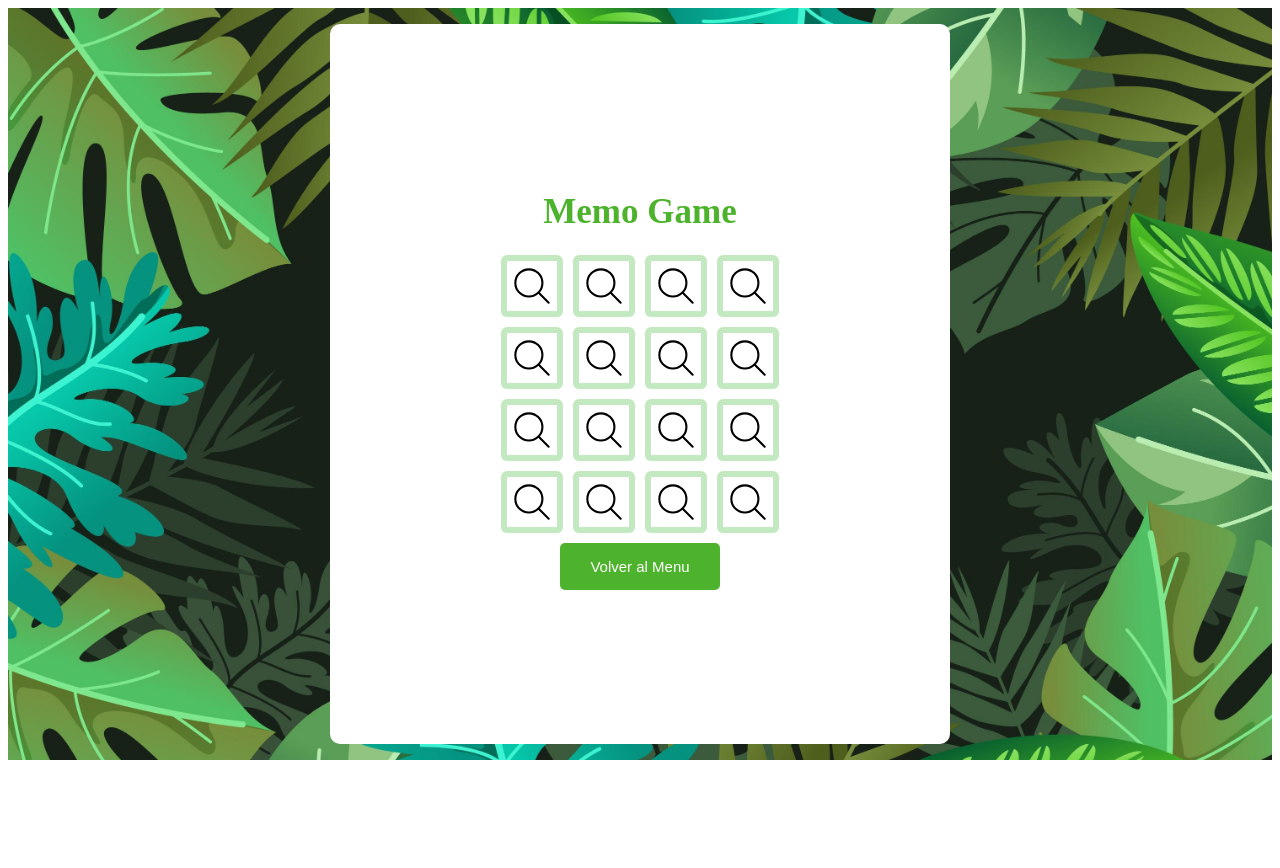
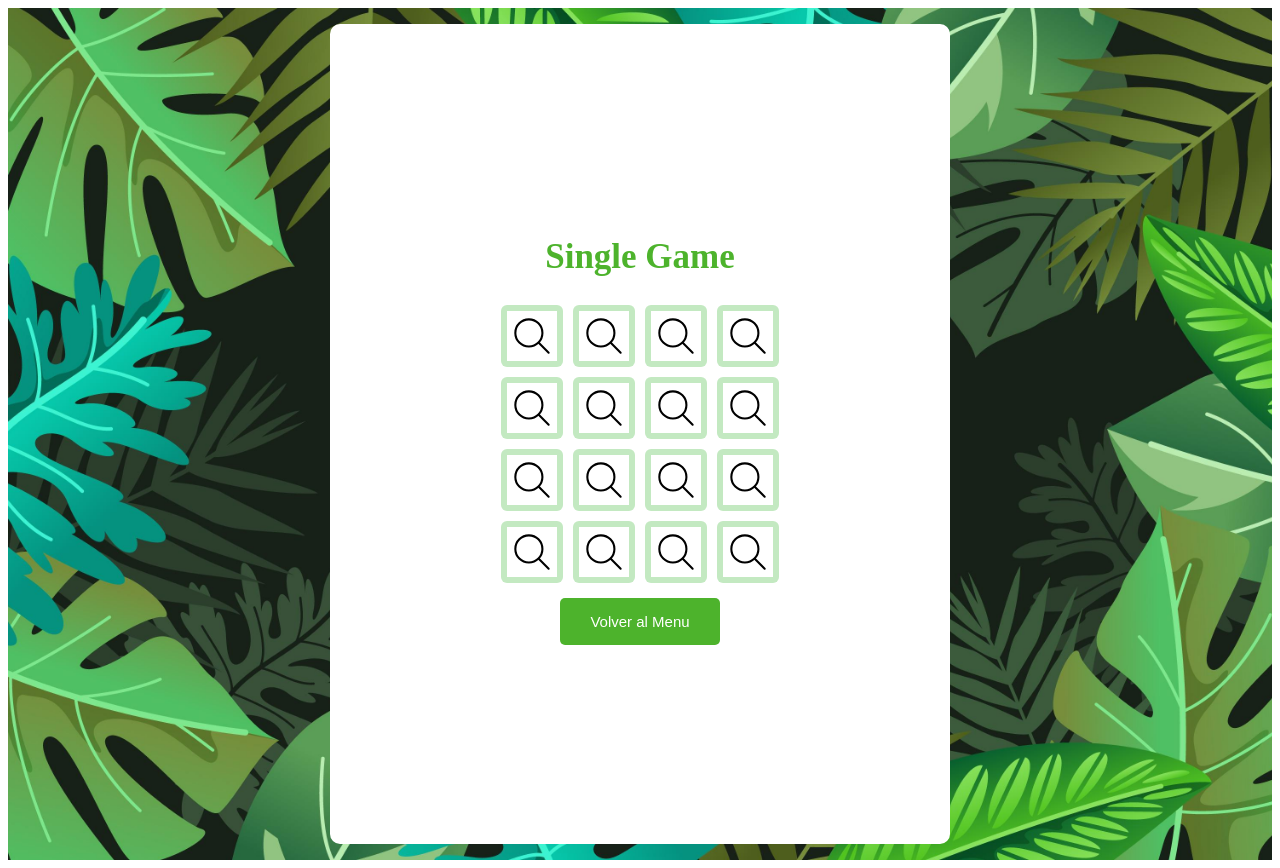
Before and after one commit to Vaqui26/unq-ui-nicolas-vaccaro-trabajo-final, a React (Vite) app in the folder memoTestGame/: page / in a window 1280 px wide. Both pictures are taken after a click on the button "Iniciar Juego". Before the commit the page ends 800 px from the top, so only its background shows below. Built offline with nearby package versions, Linux system fonts and the light colour scheme.

Commit message:
Multiplayer funcionando con pantalla de Win

```diff
--- a/memoTestGame/src/components/BackGround/mixins.js
+++ b/memoTestGame/src/components/BackGround/mixins.js
@@ -12,7 +12,7 @@ const Container = styled.div`
   text-align: center;
   background-color: white;
   width: 600px;
-  height: 700px;
+  height: 800px;
   border-radius: 10px;
   padding: 10px;
   display: flex;
--- a/memoTestGame/src/components/GameBoard/index.jsx
+++ b/memoTestGame/src/components/GameBoard/index.jsx
@@ -1,19 +1,21 @@
 import React, { useEffect, useState } from 'react';
 import Card from '../Card/index.jsx';
 import { useGameContext } from '../../context/gameContext.jsx';
-import { suffleArray, duplicateArrayCards, setBodyCards} from '../../utils/dataCard.js';
-import { Container, Grid, Title, ButtonBack } from './mixins.js';
+import { suffleArray, duplicateArrayCards, setBodyCards,} from '../../utils/dataCard.js';
+import { Container, Grid, Title, ButtonBack, ScoreBox, ScoreBody, PlayerName, PlayerScore, TurnIndicator} from './mixins.js';
 import BackGround from '../BackGround/';
 
 
 const GameBoard = () => {
-    const { difficulty, resetGame, winGame} = useGameContext();
+    const { difficulty, resetGame, winGame, mode, setWinGame} = useGameContext();
     const [cards, setCards] = useState([]);
     const [flippedCards, setFlippedCards] = useState([]);
     const [isDisabled, setDisabled] = useState(false);
+    const [scores, setScores] = useState({ player1: 0, player2: 0 });
+    const [turn, setTurn] = useState(1);
 
     useEffect(() => {
-      const cardCount = difficulty === 'easy' ? 8 : difficulty === 'medium' ? 18 : 32;
+      const cardCount = difficulty === 'Facil' ? 8 : difficulty === 'Medio' ? 18 : 32;
       const duplicateCards = duplicateArrayCards(cardCount);
       const newCards = suffleArray(duplicateCards);
       setCards(setBodyCards(newCards));
@@ -35,16 +37,21 @@ const GameBoard = () => {
               setDisabled(true)
               const [firstCard, secondCard] = newFlippedCards
 
-              if(firstCard.img === secondCard.img){
+              if(firstCard.alt === secondCard.alt){
                   firstCard.matched = true;
                   secondCard.matched = true;
                   setDisabled(false);
+                  setScores((prevScores) => ({
+                    ...prevScores,
+                    [`player${turn}`]: prevScores[`player${turn}`] + 1,
+                  }));
               }else{
                   setTimeout(() =>{
                       firstCard.flipped = false;
                       secondCard.flipped = false;
                       setCards(cards);
                       setDisabled(false);
+                      setTurn(turn === 1 ? 2 : 1);
                   }, 900);
               }
               setFlippedCards([])
@@ -53,14 +60,32 @@ const GameBoard = () => {
       }
       if(cards.every(card => card.matched)){
           setDisabled(true);
-          winGame()
+          if(mode === 'multiplayer'){
+            setWinGame(scores.player1,scores.player2);
+          }else{
+            winGame();
+          }
+
       }
 
   }
     return (
-      <BackGround>
+      <>
+        <BackGround>
         <Container>
-        <Title>Memo Game</Title>
+        { mode === 'multiplayer' ?
+        <ScoreBody >
+          <ScoreBox>
+          <PlayerScore>Puntaje</PlayerScore>
+          <PlayerName>Jugador1 : {scores.player1}</PlayerName>
+          <PlayerName>Jugador2 : {scores.player2}</PlayerName>
+          </ScoreBox>
+          <TurnIndicator>
+          <p>Turno de : Jugador{turn}</p>
+          </TurnIndicator>
+        </ScoreBody>
+        : <Title>Single Game</Title>
+        }
         <Grid lengthCards={cards.length}>
           {cards.map((card, index) => (
             <Card key={index} card={card} handleCardClick= {handleCardClick}/>
@@ -69,6 +94,8 @@ const GameBoard = () => {
         </Container>
         <ButtonBack onClick={() => resetGame()}>Volver al Menu</ButtonBack>
       </BackGround>
+      </>
+
     );
   };
 
--- a/memoTestGame/src/components/GameBoard/mixins.js
+++ b/memoTestGame/src/components/GameBoard/mixins.js
@@ -1,7 +1,9 @@
 import styled from 'styled-components'
 
 const Container = styled.div`
-  text-align: center;
+  display: flex;
+  flex-direction: column;
+  align-items: center;
 `;
 
 const Grid = styled.div`
@@ -9,6 +11,7 @@ const Grid = styled.div`
   grid-template-columns: ${({ lengthCards }) =>
     `repeat(${Math.ceil(Math.sqrt(lengthCards))}, 1fr)`};
   gap: 10px;
+  padding: 5px;
 `;
 
 const Title = styled.h1`
@@ -30,4 +33,40 @@ const ButtonBack = styled.button`
     background-color: #ee1717;
   }
 `
-export {Container, Grid, Title, ButtonBack}
+const ScoreBody = styled.div`
+  display: flex;
+  justify-content: space-evenly;
+  align-items: center;
+  background-color: #59e560;
+  border-radius: 12px;
+  padding: 5px;
+  width: 500px;
+  height: 150px;
+`;
+const ScoreBox = styled.div`
+  background-color: #85ff8b;
+  border-radius: 12px;
+  padding-left: 10px;
+  padding-right: 10px;
+`
+const PlayerName = styled.p`
+  font-size: 20px;
+  font-weight: 5px;
+`;
+
+const PlayerScore = styled.p`
+  font-size: 20px;
+`;
+const TurnIndicator = styled.div`
+display: flex;
+  justify-content: center;
+  align-items: center;
+  background-color: #ffcc00;
+  color: #2c3e50;
+  font-size: 1rem;
+  font-weight: bold;
+  padding: 10px 20px;
+  border-radius: 8px;
+  text-align: center;
+`;
+export {Container, Grid, Title, ButtonBack, ScoreBody, ScoreBox, PlayerName, PlayerScore, TurnIndicator}
--- a/memoTestGame/src/components/Menu/index.jsx
+++ b/memoTestGame/src/components/Menu/index.jsx
@@ -6,7 +6,7 @@ import BackGround from '../BackGround';
 const Menu = () => {
     const { startGame } = useGameContext();
     const [mode, setMode] = useState('single');
-    const [difficulty, setDifficulty] = useState('easy');
+    const [difficulty, setDifficulty] = useState('Facil');
 
     return (
         <BackGround>
@@ -15,9 +15,9 @@ const Menu = () => {
             <Button active={mode === 'single'} onClick={() => setMode('single')}>Un jugador</Button>
             <Button active={mode === 'multiplayer'} onClick={() => setMode('multiplayer')}>Dos jugadores</Button>
           <MiniTitle>Dificultad</MiniTitle>
-            <Button active={difficulty === 'easy'} onClick={() => setDifficulty('easy')}>Fácil</Button>
-            <Button active={difficulty === 'medium'} onClick={() => setDifficulty('medium')}>Medio</Button>
-            <Button active={difficulty === 'hard'} onClick={() => setDifficulty('hard')}>Difícil</Button>
+            <Button active={difficulty === 'Facil'} onClick={() => setDifficulty('Facil')}>Fácil</Button>
+            <Button active={difficulty === 'Medio'} onClick={() => setDifficulty('Medio')}>Medio</Button>
+            <Button active={difficulty === 'Dificil'} onClick={() => setDifficulty('Dificil')}>Difícil</Button>
           <ButtonStart onClick={() => startGame(mode, difficulty)}>Iniciar Juego</ButtonStart>
         </BackGround>
     );
--- a/memoTestGame/src/components/WinScreen/index.jsx
+++ b/memoTestGame/src/components/WinScreen/index.jsx
@@ -6,7 +6,7 @@ import BackGround from '../BackGround';
 
 const WinScreen = () => {
 
-    const { resetGame, mode } = useGameContext();
+    const { resetGame, mode, playerWin, score, difficulty } = useGameContext();
 
     return(
 
@@ -16,11 +16,11 @@ const WinScreen = () => {
             <ScoreContainer>
             { mode === 'multiplayer' ?
             <>
-                <TextScore>Puntuacion:</TextScore>
-                <TextScore>8</TextScore>
+                <TextScore>Ganador : Jugador{playerWin}</TextScore>
+                <TextScore>Puntuacion Total : {score}</TextScore>
             </>
             :
-            <TextScore>Ganaste SinglePlayer</TextScore>
+            <TextScore>Ganaste el nivel {difficulty}</TextScore>
             }
             </ScoreContainer>
             <ButtonBack onClick={() => resetGame()}>Volver al Menu</ButtonBack>
--- a/memoTestGame/src/components/WinScreen/mixins.js
+++ b/memoTestGame/src/components/WinScreen/mixins.js
@@ -1,22 +1,20 @@
 import styled from "styled-components";
 
 const Title = styled.p`
-    font-family: 'Poppins';
     font-size: 50px;
-    color : #65dc35;
+    color : #2bc41c;
 `
 const TextScore = styled.p`
-    font-family: 'Monterray';
-    font-size: 25px;
+    font-weight: 400;
+    line-height: 28px;
+    font-size: 30px;
 `
 const Image = styled.img`
-    width: 200px;
-    height: 200px;
+    width: 350px;
+    height: 350px;
     object-fit: cover;
 `
 const ScoreContainer = styled.div`
-    display: flex;
-    justify-content: space-between;
 `
 const ButtonBack = styled.button`
   margin: 10px;
--- a/memoTestGame/src/context/gameContext.jsx
+++ b/memoTestGame/src/context/gameContext.jsx
@@ -3,13 +3,16 @@ import React, { createContext, useContext, useState } from 'react';
 const GameContext = createContext();
 
 export const GameProvider = ({ children }) => {
-  const [difficulty, setDifficulty] = useState('easy');
+  const [difficulty, setDifficulty] = useState('Facil');
   const [mode, setMode] = useState('single');
   const [gameState, setGameState] = useState('Menu');
+  const [playerWin, setPlayerWin] = useState(1)
+  const [score, setScore] = useState(0)
 
   const startGame = (selectedMode, selectedDifficulty) => {
     setMode(selectedMode);
     setDifficulty(selectedDifficulty);
+    setScore(0);
     setGameState('Start');
   };
 
@@ -20,9 +23,26 @@ export const GameProvider = ({ children }) => {
   const winGame = () => {
     setGameState('Win');
   }
+  const setWinGame = (score1,score2) =>{
+    if(score1 > score2){
+      setScore(score1);
+      setPlayerWin(1);
+    }else{
+      setScore(score2);
+      setPlayerWin(2);
+    }
+    setGameState('Win');
+
+  }
 
   return (
-    <GameContext.Provider value={{ difficulty, mode, gameState, startGame, resetGame, winGame }}>
+    <GameContext.Provider value={{
+      difficulty,
+      mode,
+      gameState,
+      score,
+      playerWin,
+      startGame, resetGame, winGame, setWinGame }}>
       {children}
     </GameContext.Provider>
   );
--- a/memoTestGame/src/main.jsx
+++ b/memoTestGame/src/main.jsx
@@ -1,7 +1,7 @@
 import { StrictMode } from 'react'
 import { createRoot } from 'react-dom/client'
 import App from './App.jsx'
-import { GameProvider } from './context/GameContext';
+import { GameProvider } from './context/gameContext.jsx';
 
 createRoot(document.getElementById('root')).render(
   <StrictMode>
```
